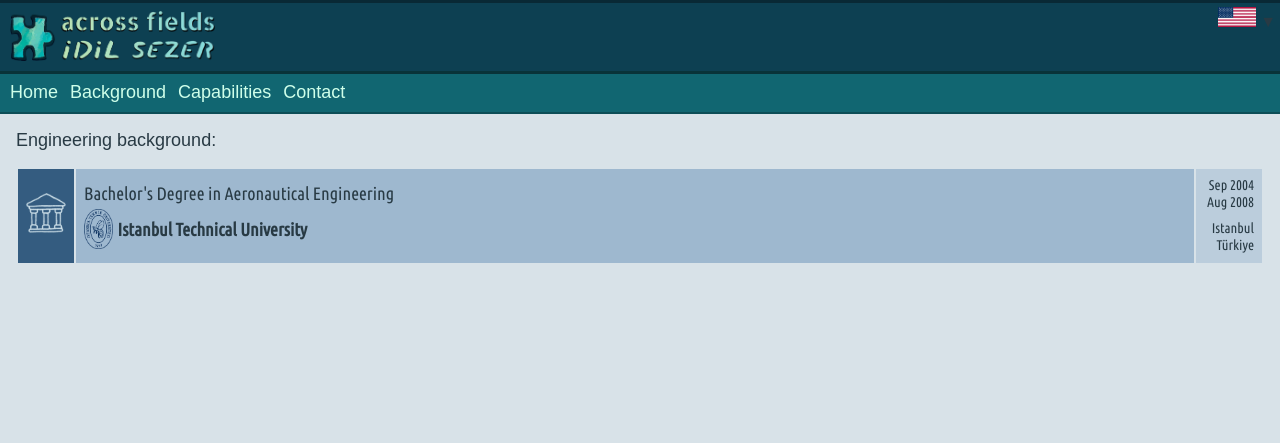
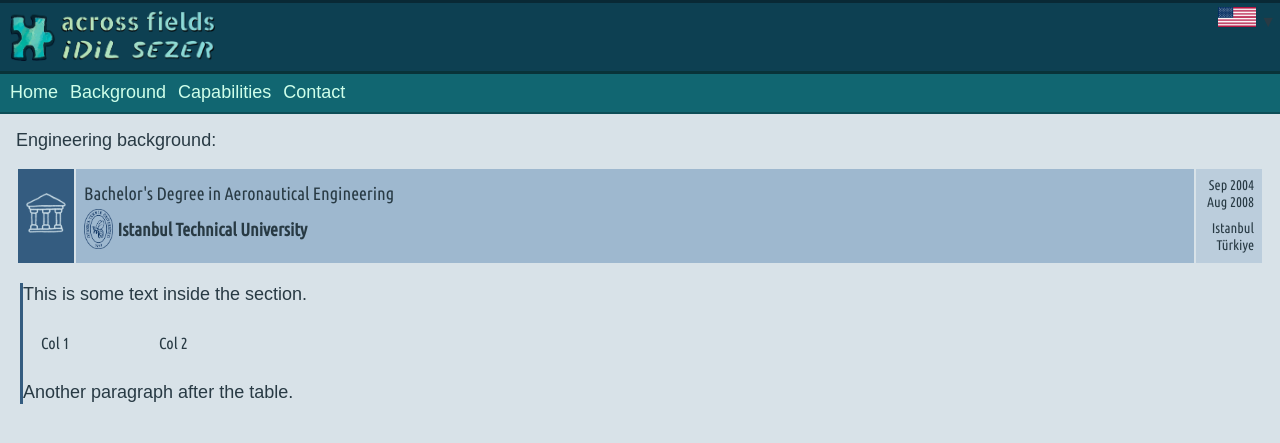
Before and after one commit to acrossfields/idilsezer, a Jekyll site: the page built from en/background.md, in a window 1280 px wide. Shown: the top 443 px of the page. Built offline with Jekyll 4.4.1, drawn with Linux system fonts in a browser that asks for light colours; some web fonts are replaced.

Commit message:
Update background.md

```diff
--- a/en/background.md
+++ b/en/background.md
@@ -29,3 +29,16 @@ permalink: /en/background/
     </td>
   </tr>
 </table>
+
+<div class="bg-indented">
+  <p>This is some text inside the section.</p>
+
+  <table class="table-bgsub">
+    <tr>
+      <td>Col 1</td>
+      <td>Col 2</td>
+    </tr>
+  </table>
+
+  <p>Another paragraph after the table.</p>
+</div>
```
